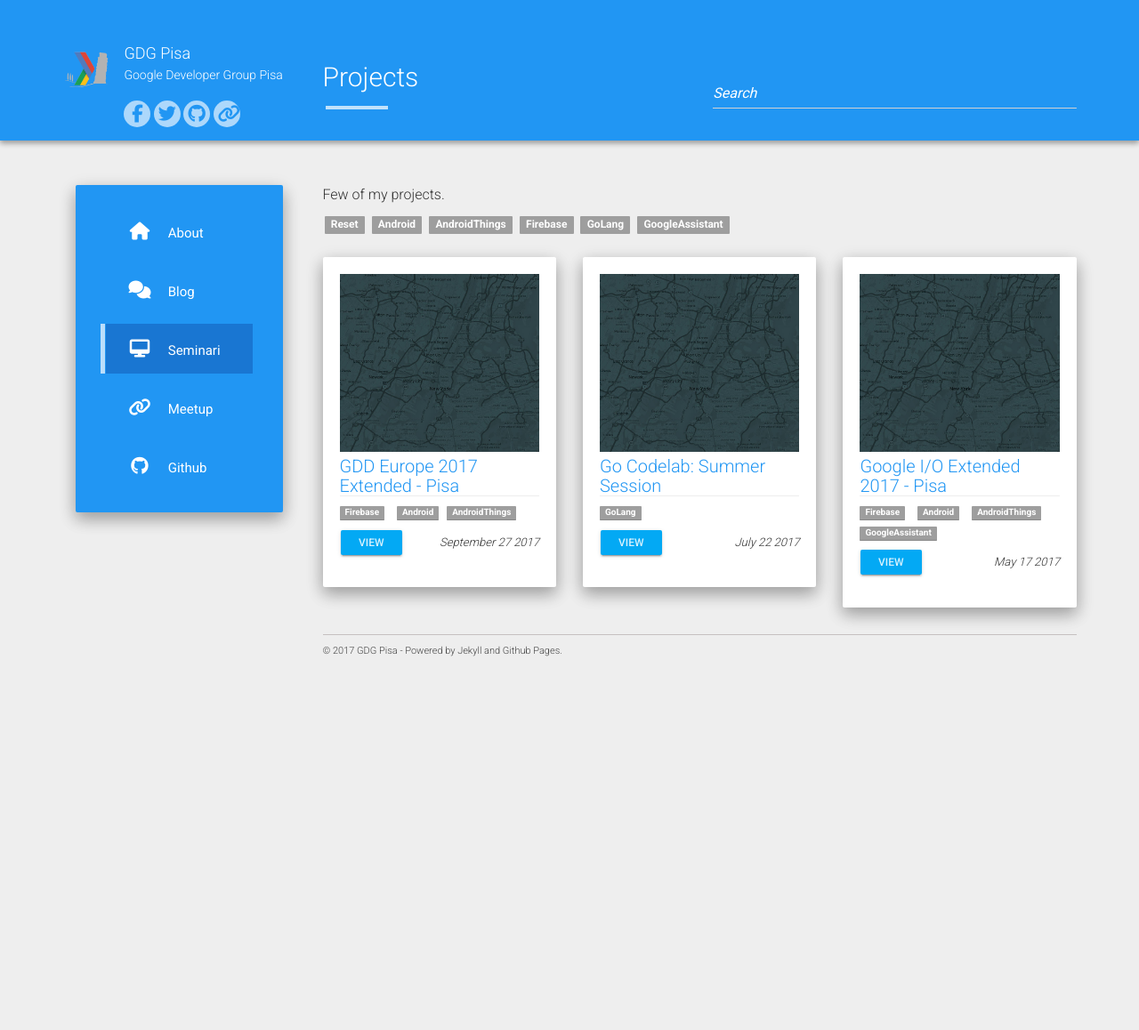
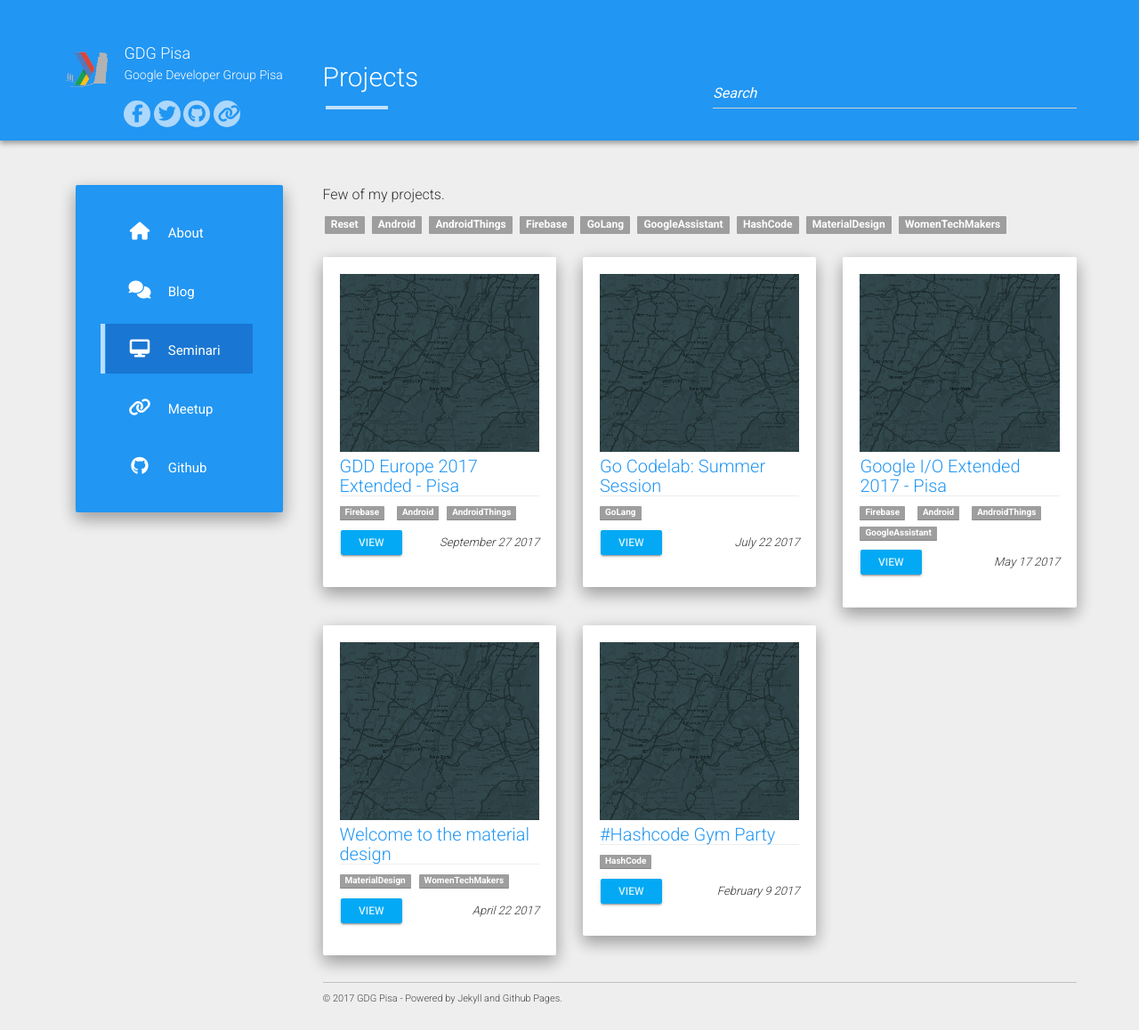
Before and after one commit to gdgpisa/gdgpisa.github.io, a Jekyll site: the page built from projects.md, in a window 1280 px wide. Shown: the whole page at 89% size. Built offline with Jekyll 4.4.1, drawn with Linux system fonts in a browser that asks for light colours; nearby versions of some CDN libraries; before the commit the page ends 900 px from its top, so only the background shows below that.

Commit message:
Aggiunto qualche evento
a breve sostituisco i placeholder

```diff
--- a/_data/projects.json
+++ b/_data/projects.json
@@ -19,5 +19,19 @@
 		"url": "https://www.meetup.com/GDG-Pisa/events/239784476/",
 		"date": "May 17 2017",
 		"tags": ["Firebase","Android","AndroidThings","GoogleAssistant"]
+	},
+	{
+		"name": "Welcome to the material design",
+		"image": "placeholder.jpg",
+		"url": "https://www.eventbrite.it/e/biglietti-welcome-to-the-material-design-33062381473",
+		"date": "April 22 2017",
+		"tags": ["MaterialDesign","WomenTechMakers"]
+	},
+	{
+		"name": "#Hashcode Gym Party",
+		"image": "placeholder.jpg",
+		"url": "https://www.eventbrite.it/e/biglietti-hashcode-gym-party-31485657449",
+		"date": "February 9 2017",
+		"tags": ["HashCode"]
 	}
 ]
```
